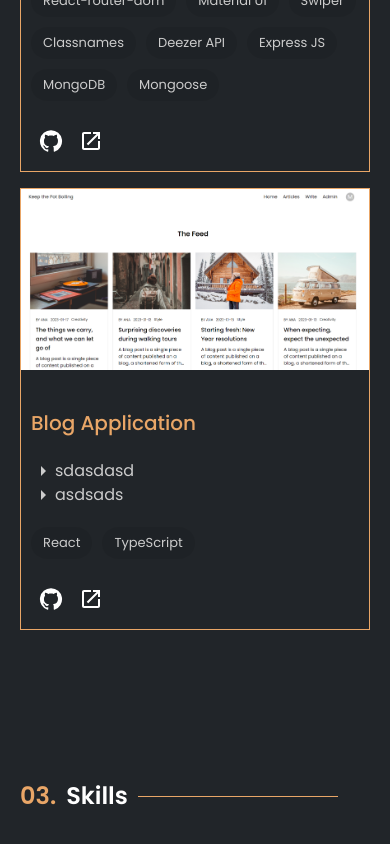
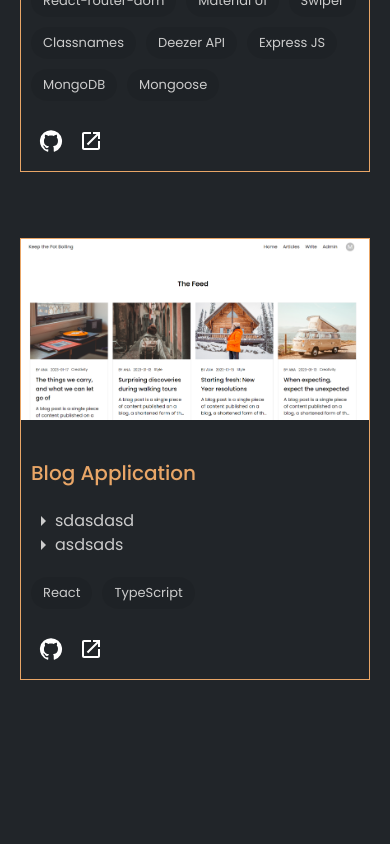
Before and after one commit to BiancaGlavan/biancaglavan.github.io, a React (Vite) app: page / in a window 390 px wide. Shown: the part 2458-3302 px from the top of the page. Before the commit the page ends 3270 px from the top, so only its background shows below. Built offline with nearby package versions, Linux system fonts and the light colour scheme.

Commit message:
added style to projects section

```diff
--- a/src/components/Project.tsx
+++ b/src/components/Project.tsx
@@ -15,9 +15,18 @@ const StyledProject = styled("div")`
   gap: 20px;
   max-width: 470px;
   border: 1px solid ${(props) => props.theme.palette.primary.main};
+  margin-bottom: 50px;
+
+  ${(props) => props.theme.breakpoints.down("md")} {
+    max-width: 100%;
+  }
 
   .project-img {
     max-width: 470px;
+
+    ${(props) => props.theme.breakpoints.down("md")} {
+      max-width: 100%;
+    }
 
     img {
       width: 100%;
--- a/src/components/Projects.tsx
+++ b/src/components/Projects.tsx
@@ -1,4 +1,4 @@
-import { Box, Grid } from "@mui/material";
+import { Box, Grid, Stack } from "@mui/material";
 import { styled } from "@mui/material/styles";
 import SectionName from "./SectionName";
 import data from "../../data.json";
@@ -49,11 +49,18 @@ const Projects = () => {
           <Grid className="my-projects" container spacing={2}>
             {projects.map((project, idx) => (
               <Grid key={project.id} item xs={12} md={6}>
-                <Project project={project} />
+                <Box justifyContent="center">
+                  <Project project={project} />
+                </Box>
               </Grid>
             ))}
           </Grid>
         )}
+        {/* {projects && (
+          <Stack direction={{ xs: "column", md: "row" }} spacing={{ xs: 1, sm: 2, md: 4 }}>
+            {projects.map((project, idx) =>  <Project key={project.id} project={project} />)}
+          </Stack>
+        )} */}
       </Box>
     </StyledProjects>
   );
```
